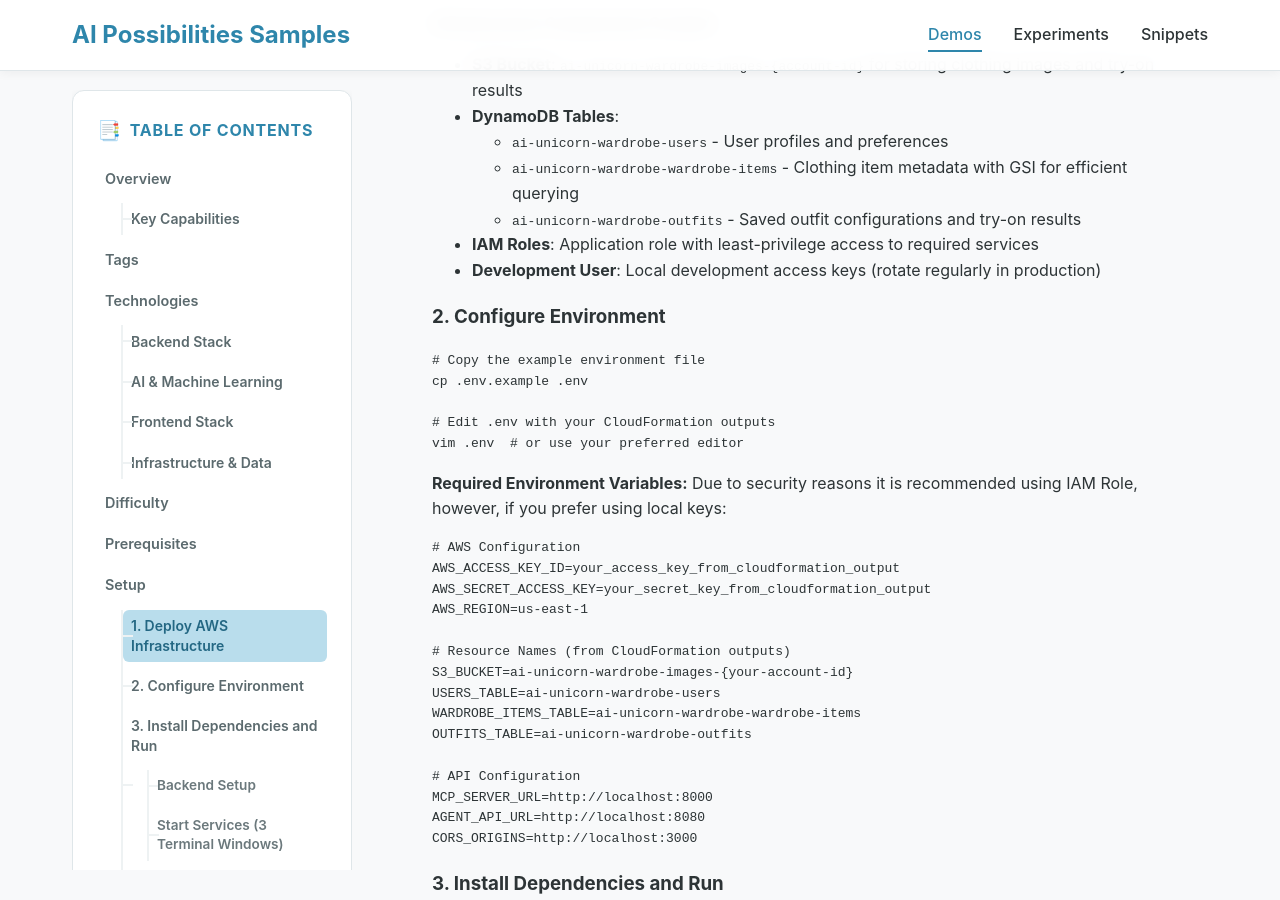
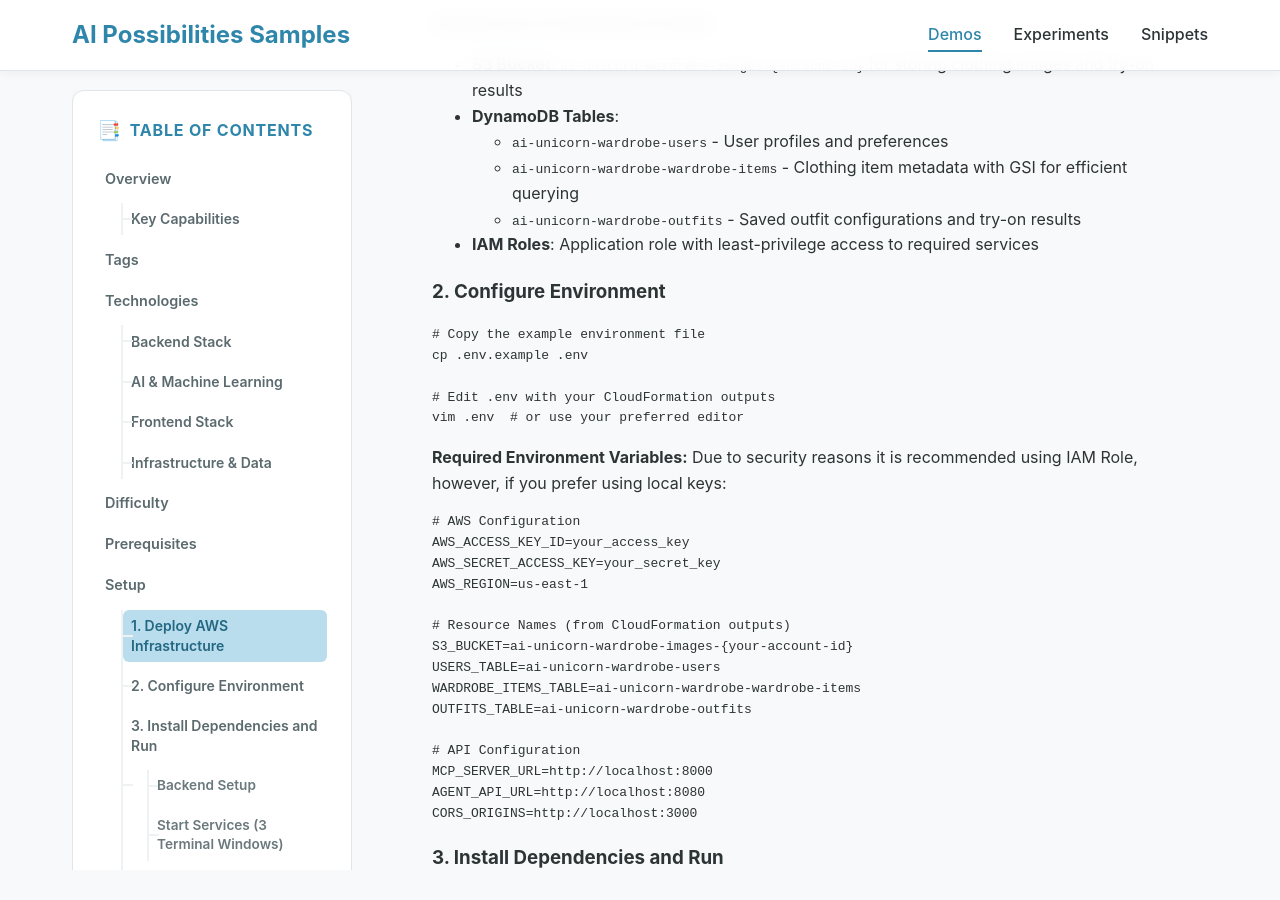
Before and after one commit to aws-samples/sample-ai-possibilities, a Jekyll site: the page built from _demos/ai-wardrobe-ai-agent-with-strands-and-canvas-virtual-try-on.md, in a window 1280 px wide and 900 px high, scrolled down 4214 px. Built offline with Jekyll 4.4.1, drawn with Linux system fonts in a browser that asks for light colours.

Commit message:
Auto-sync content from source folders [skip ci]

````diff
--- a/_demos/ai-wardrobe-ai-agent-with-strands-and-canvas-virtual-try-on.md
+++ b/_demos/ai-wardrobe-ai-agent-with-strands-and-canvas-virtual-try-on.md
@@ -170,7 +170,6 @@ aws cloudformation describe-stacks \
   - `ai-unicorn-wardrobe-wardrobe-items` - Clothing item metadata with GSI for efficient querying
   - `ai-unicorn-wardrobe-outfits` - Saved outfit configurations and try-on results
 - **IAM Roles**: Application role with least-privilege access to required services
-- **Development User**: Local development access keys (rotate regularly in production)
 
 ### 2. Configure Environment
 
@@ -186,8 +185,8 @@ vim .env  # or use your preferred editor
 Due to security reasons it is recommended using IAM Role, however, if you prefer using local keys:
 ```bash
 # AWS Configuration
-AWS_ACCESS_KEY_ID=your_access_key_from_cloudformation_output
-AWS_SECRET_ACCESS_KEY=your_secret_key_from_cloudformation_output
+AWS_ACCESS_KEY_ID=your_access_key
+AWS_SECRET_ACCESS_KEY=your_secret_key
 AWS_REGION=us-east-1
 
 # Resource Names (from CloudFormation outputs)
````
